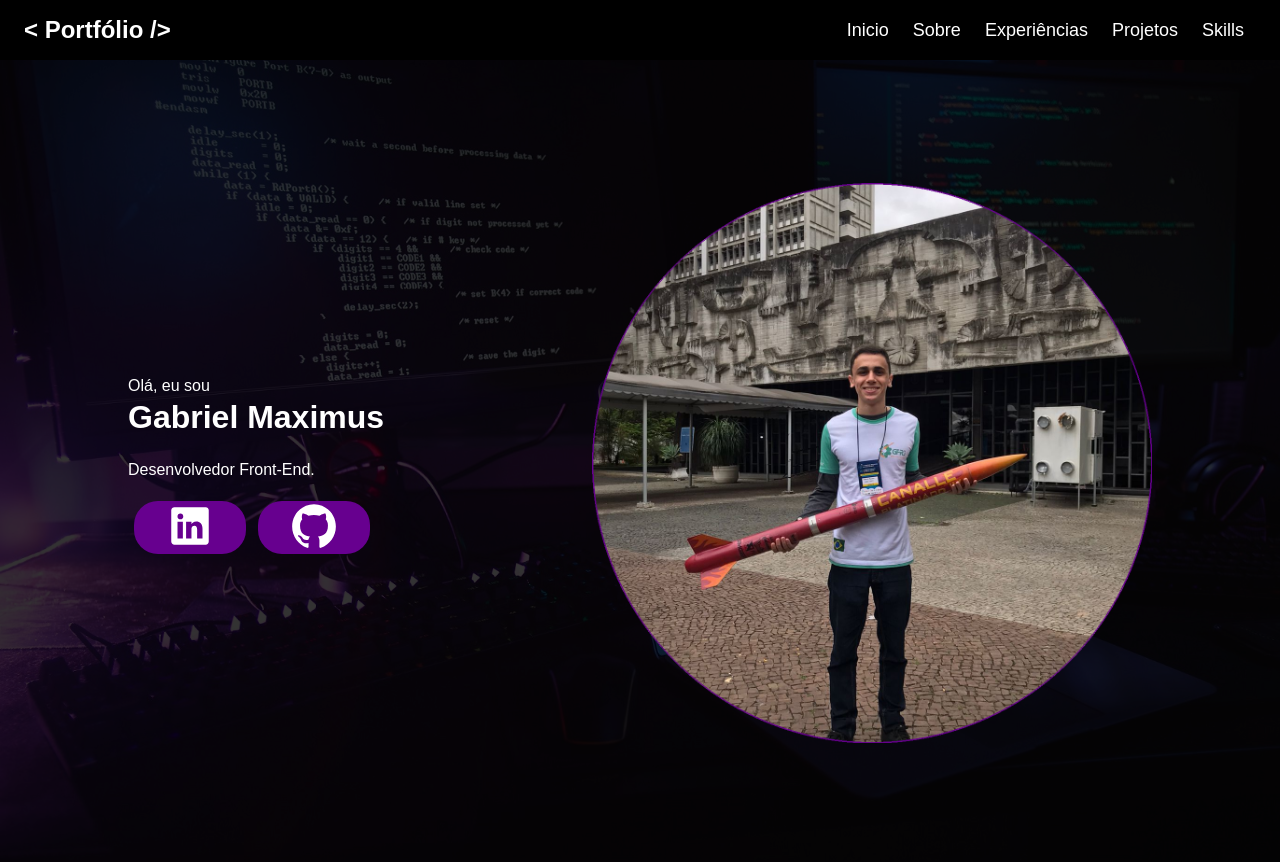
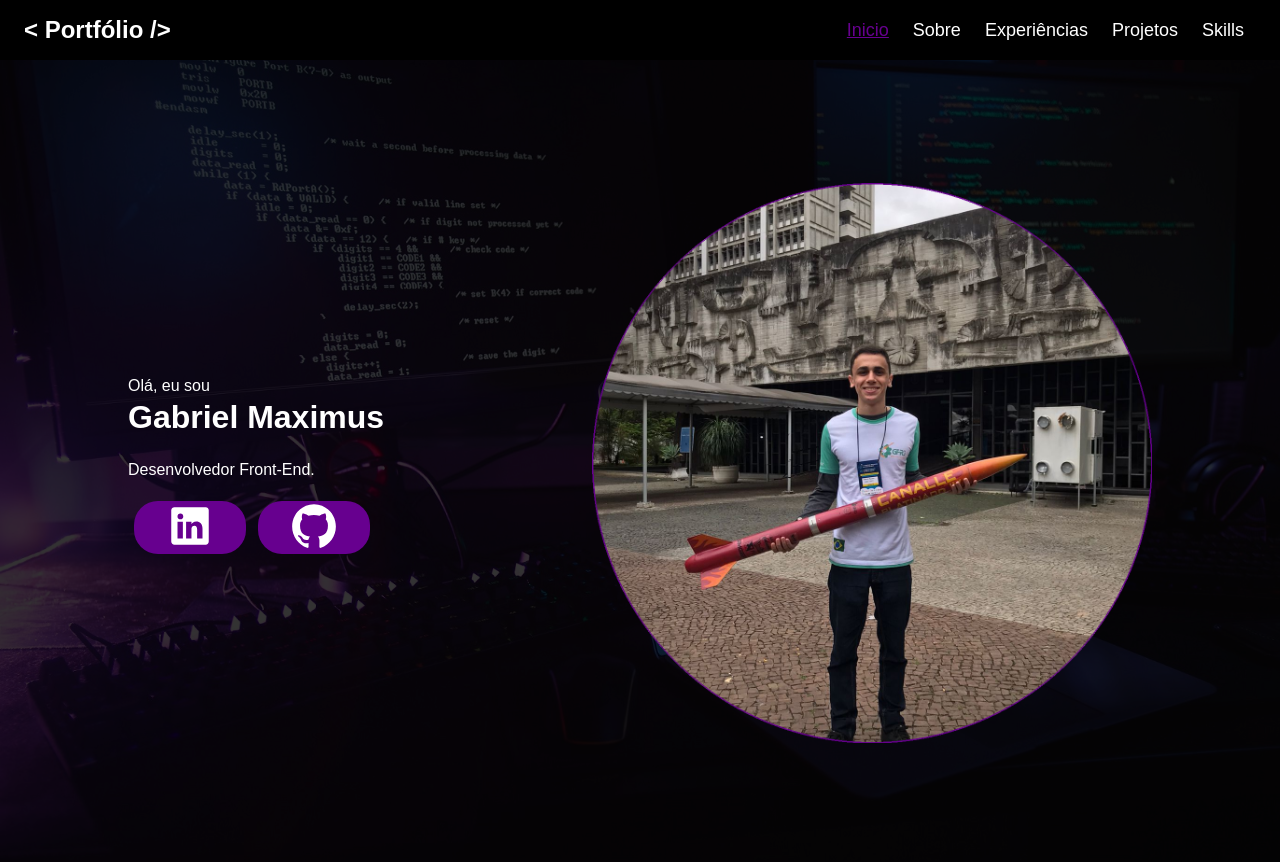
Before and after one commit to gabriel-maximus/Portfolio, a React (Create React App) app: page / in a window 1280 px wide. In both pictures the pointer is over the link "Inicio". Shown: the top 862 px of the page. Built offline with nearby package versions, Linux system fonts and the light colour scheme.

Commit message:
Alteração nos botões do Header

```diff
--- a/src/components/Header/styles.css
+++ b/src/components/Header/styles.css
@@ -26,3 +26,8 @@
     color: #fff;
     font-size: 18px;
 }
+
+.Links a:hover{
+    text-decoration: underline;
+    color: #67008F;
+}
```
